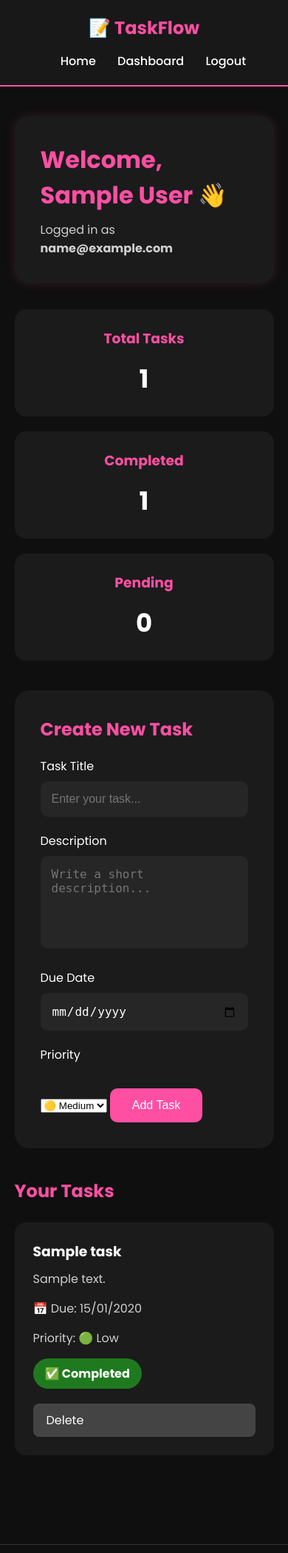
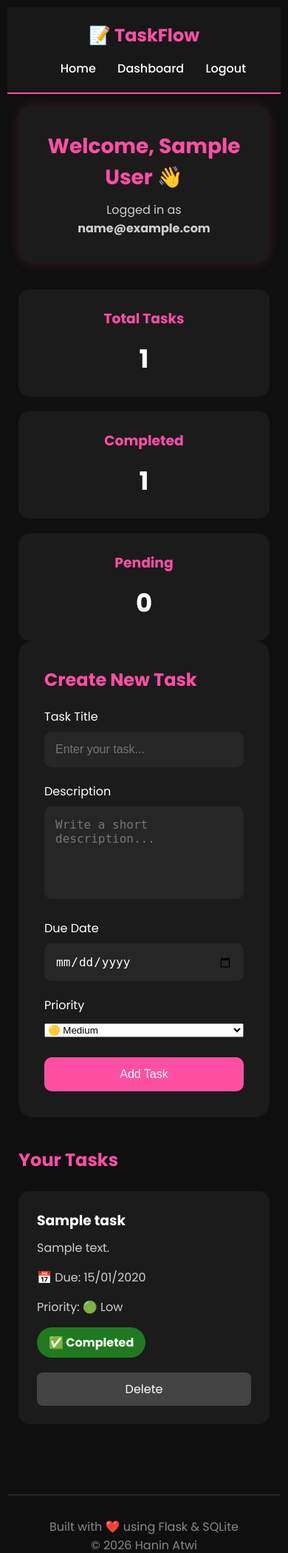
Before and after one commit to haninatwi0/TaskFlow, a Flask app: page /dashboard in a window 390 px wide. Shown: the top 2099 px of the page at 74% size. Run offline with Flask 3, Linux system fonts and the light colour scheme; the visitor is signed in with stand-in values (Sample User, id 1); tables that the repository leaves empty hold one stand-in row (values such as "Sample post").

Commit message:
Make TaskFlow responsive for mobile devices

```diff
--- a/app.py
+++ b/app.py
@@ -202,4 +202,4 @@ def internal_error(error):
     return render_template("500.html"), 500
 
 if __name__ == "__main__":
-    app.run(debug=True)
+    app.run(host="0.0.0.0", port=5000, debug=True)
--- a/static/css/style.css
+++ b/static/css/style.css
@@ -116,13 +116,21 @@ nav a:hover{
    STATISTICS
 ========================== */
 
-.stats-container{
+.stats-container {
+    display: flex;
+    gap: 20px;
+    justify-content: space-between;
+}
 
-    display:flex;
+@media (max-width: 768px) {
 
-    gap:20px;
+    .stats-container {
+        flex-direction: column;
+    }
 
-    margin-bottom:40px;
+    .stat-card {
+        width: 100%;
+    }
 
 }
 
@@ -255,6 +263,23 @@ button:hover{
 
     margin-bottom:25px;
 
+}
+
+.task-card {
+    width: 100%;
+    box-sizing: border-box;
+}
+
+.task-form input,
+.task-form textarea,
+.task-form select,
+.task-form button {
+    width: 100%;
+    box-sizing: border-box;
+}
+
+.welcome-card {
+    text-align: center;
 }
 
 .task-card{
@@ -476,6 +501,20 @@ nav{
 
     gap:15px;
 
+}
+
+.navbar {
+    display: flex;
+    justify-content: space-between;
+    align-items: center;
+    padding: 20px 8%;
+    flex-wrap: wrap;
+}
+
+.nav-links {
+    display: flex;
+    gap: 20px;
+    flex-wrap: wrap;
 }
 
 .task-buttons{
@@ -763,3 +802,47 @@ nav{
 .pink-button:hover {
     opacity: 0.8;
 }
+
+
+
+@media (max-width: 768px) {
+
+    body {
+        padding: 10px;
+    }
+
+    .navbar {
+        flex-direction: column;
+        text-align: center;
+        gap: 15px;
+    }
+
+    .nav-links {
+        justify-content: center;
+    }
+
+    .container {
+        width: 100%;
+        padding: 15px;
+    }
+
+    .welcome-card h1 {
+        font-size: 28px;
+    }
+
+    .task-buttons {
+        display: flex;
+        flex-direction: column;
+        gap: 10px;
+    }
+
+    .task-buttons a {
+        width: 100%;
+        text-align: center;
+    }
+
+    footer {
+        text-align: center;
+    }
+
+}
```
